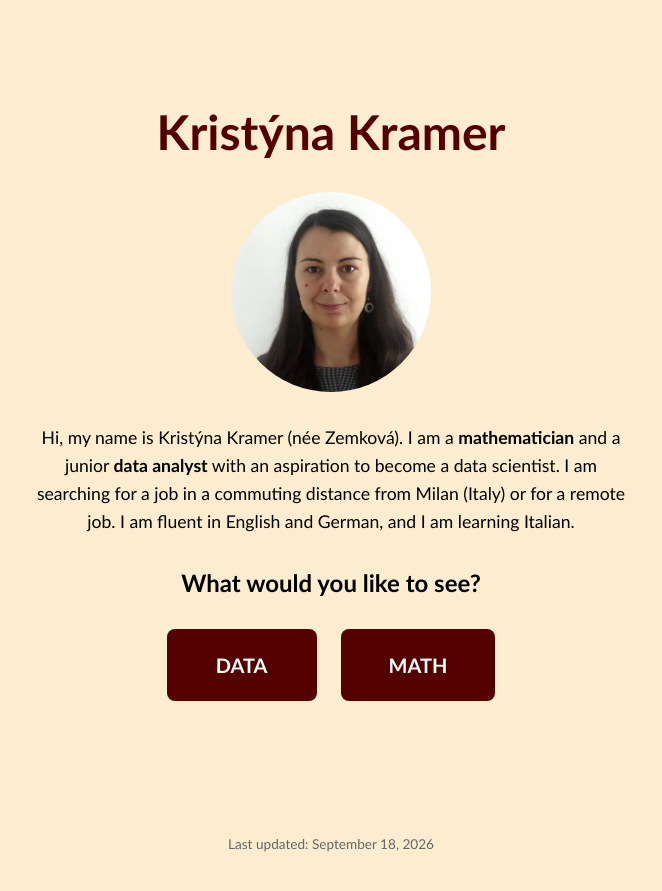
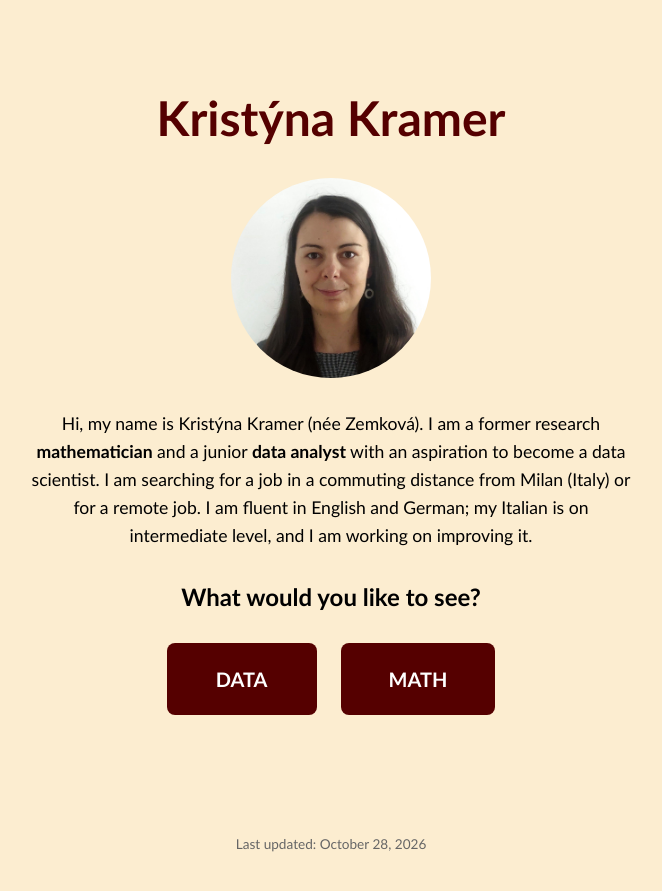
Before and after one commit to KristynaKramer/kristynakramer.github.io, a Jekyll site: the page index.html, which Jekyll copies as it is, in a window 1280 px wide. Shown: the top 891 px of the page, without its empty margins (309-971 px from the left). Built offline with Jekyll 4.4.1, drawn with Linux system fonts in a browser that asks for light colours.

```diff
--- a/data-home.html
+++ b/data-home.html
@@ -8,7 +8,7 @@ title: "Data | Home"
 <div class="two-columns">
 <div class="column">
     <p>
-        My name is <b>Kristýna Kramer</b>. Until recently, I was a mathematician working in research positions at various universities. Since January 2026, I have been training as a data analyst. My aspiration is to become a data scientist.
+        My name is <b>Kristýna Kramer</b>. I have a PhD in mathematics and for seven years, I worked as a researcher at various universities in Germany, Canada, and Czechia. Since January 2026, I have been training as a data analyst. My aspiration is to become a data scientist.
     </p>
 
     <p>
--- a/index.html
+++ b/index.html
@@ -124,9 +124,9 @@
         <img src="Photos/profile-photo.jpg" alt="Kristýna Kramer" class="photo">
 
         <p class="intro">
-            Hi, my name is Kristýna Kramer (née Zemková). I am a <b>mathematician</b> and a junior <b>data analyst</b> with an aspiration to become a data scientist.
+            Hi, my name is Kristýna Kramer (née Zemková). I am a former research <b>mathematician</b> and a junior <b>data analyst</b> with an aspiration to become a data scientist.
             I am searching for a job in a commuting distance from Milan (Italy) or for a remote job.
-            I am fluent in English and German, and I am learning Italian.
+            I am fluent in English and German; my Italian is on intermediate level, and I am working on improving it.
         </p>
 
         <h2>What would you like to see?</h2>
@@ -138,7 +138,7 @@
     </div>
 
     <footer>
-        Last updated: September 18, 2026
+        Last updated: October 28, 2026
     </footer>
 </body>
 </html>
```
Also changed, not shown: data-certificates.html (+17 -2 lines), Documents/Codecademy - Data Analytics.png (added), 4 other files.
